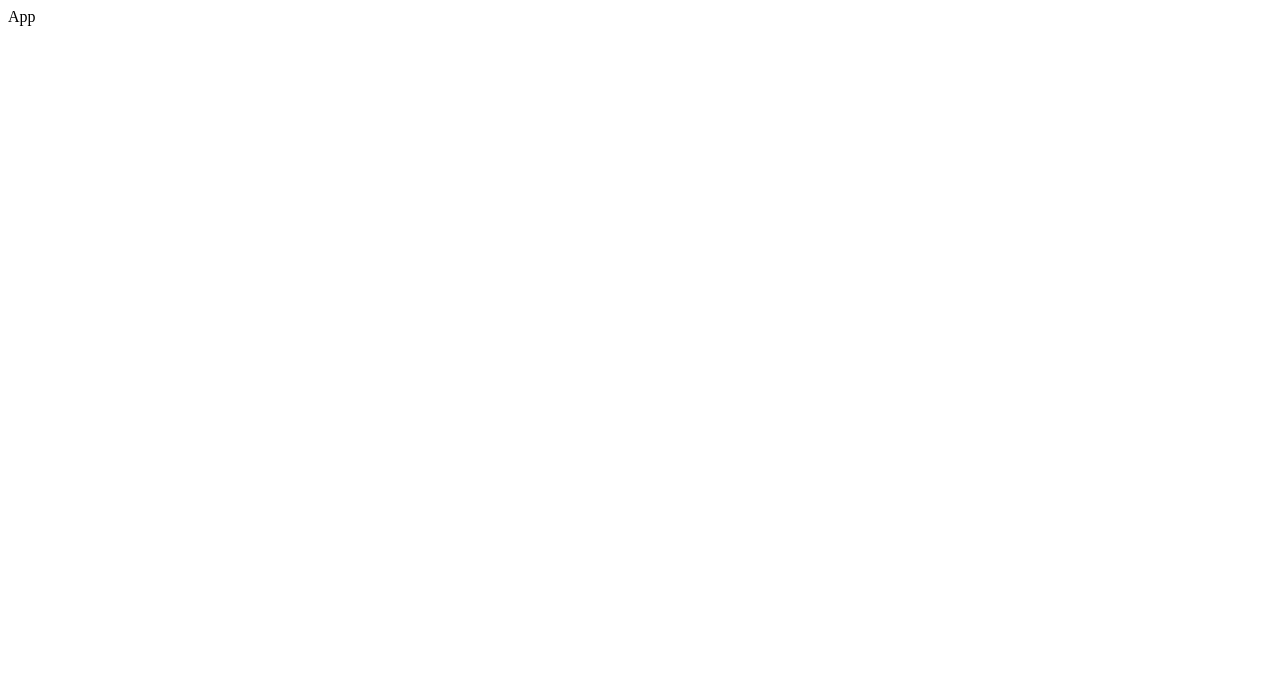
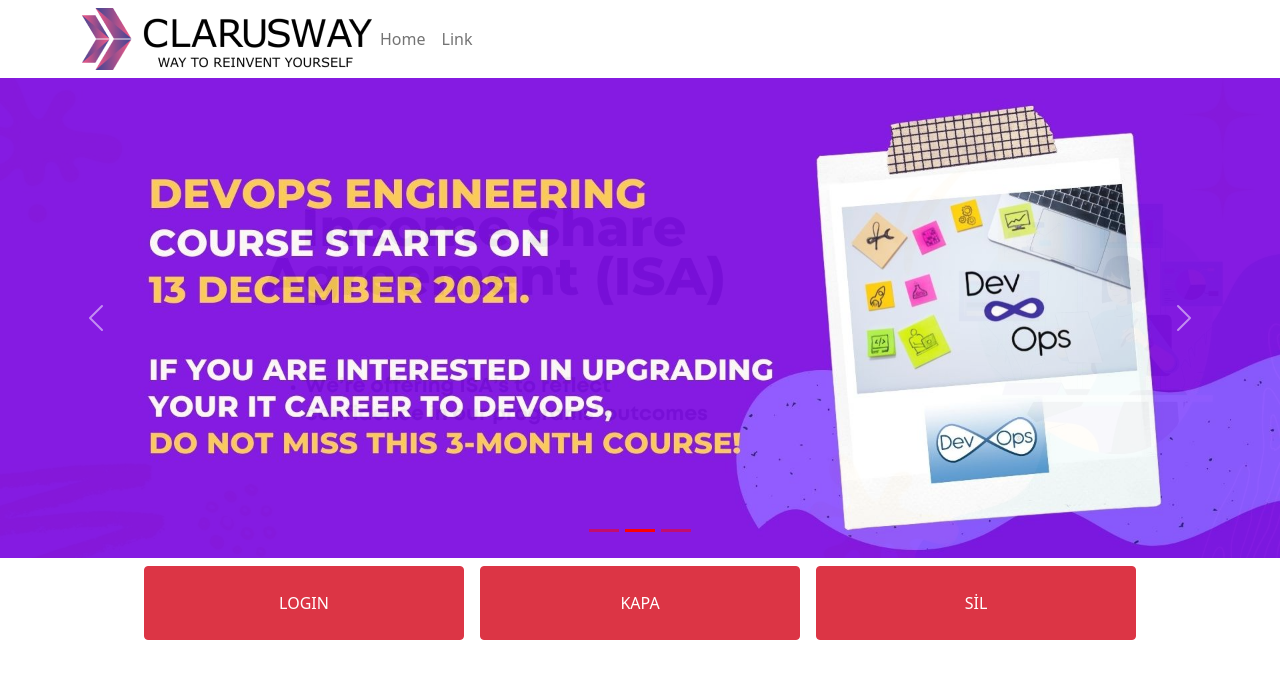
Before and after one commit to fatihbaydar/reactrouter, a React (Create React App) app: page / in a window 1280 px wide. Shown: the top 678 px of the page. Built offline with nearby package versions, Linux system fonts and the light colour scheme.

Commit message:
Mynavbar was edited

```diff
--- a/src/App.js
+++ b/src/App.js
@@ -1,9 +1,21 @@
 import React from 'react'
+import "bootstrap/dist/css/bootstrap.min.css";
+import { BrowserRouter, Route, Routes } from 'react-router-dom'
+import Home from "./pages/Home"
+import MyNavbar from "./components/MyNavbar"
 
 const App = () => {
   return (
     <div>
-   App
+
+   <BrowserRouter>
+   <MyNavbar/>
+   <Routes>
+
+    <Route path='/' element={<Home/>} />
+   </Routes>
+
+   </BrowserRouter>
     </div>
   )
 }
--- a/src/components/MyNavbar.jsx
+++ b/src/components/MyNavbar.jsx
@@ -1,9 +1,28 @@
 import React from 'react'
+import {Container, Nav, Navbar} from "react-bootstrap"
+import { Link } from 'react-router-dom'
+import logo from "../img/logo.png"
 
 const MyNavbar = () => {
   return (
-    <div>MyNavbar</div>
+    <Navbar expand="lg" className="bg-body-tertiary">
+      <Container>
+        <Link to="/">
+        <img src={logo} alt="" />
+        </Link>
+        <Navbar.Toggle aria-controls="basic-navbar-nav" />
+        <Navbar.Collapse id="basic-navbar-nav">
+          <Nav className="me-auto">
+            <Nav.Link href="#home">Home</Nav.Link>
+            <Nav.Link href="#link">Link</Nav.Link>
+
+          </Nav>
+        </Navbar.Collapse>
+      </Container>
+    </Navbar>
   )
 }
 
 export default MyNavbar
+
+//!!!React ta 3 türlü link kullanılabilir. NavLink Link ve a etiketi.hangisini ne zaman kullanmalısınız? React uygulamanız içinde, etkinken stil gerektirmeyen bir bağlantı oluşturmak istiyorsanız, Link bileşenini kullanın. React uygulamanız içinde, etkin durumdayken stil gerektiren bir bağlantı oluşturmak istiyorsanız, NavLink bileşenini kullanın. Son olarak, React uygulamanızda harici bir sayfaya veya rota olmayan bir sayfaya bağlantı oluşturmak istiyorsanız, <a></a>  etiketini kullanın.
--- a/src/components/Slider.jsx
+++ b/src/components/Slider.jsx
@@ -9,7 +9,7 @@ import "./slider.css"
 
 const Slider = () => {
   return (
-    <Carousel>
+    <Carousel fade autoPlay={true} interval={5000}>
       <Carousel.Item>
         <img className="w-100" src={isa} alt="" />
       </Carousel.Item>
@@ -24,3 +24,5 @@ const Slider = () => {
 }
 
 export default Slider
+
+  //! fade=soluklaşarak diğer resme geç, autoPlay={true} otomatik resim değiş, interval={5000} 5 saniyede bir değiş. slide={false} otomatik geçişi iptal et
```
